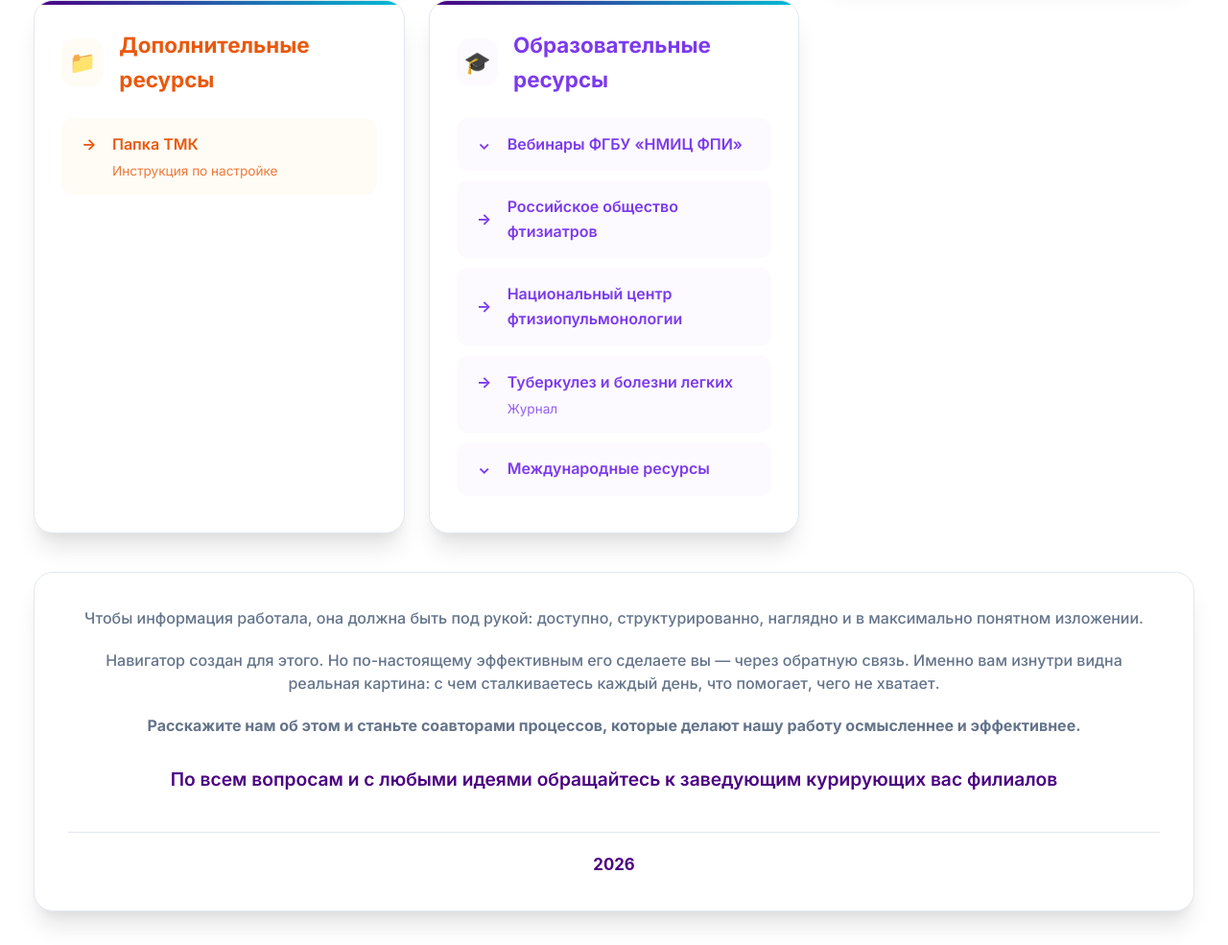
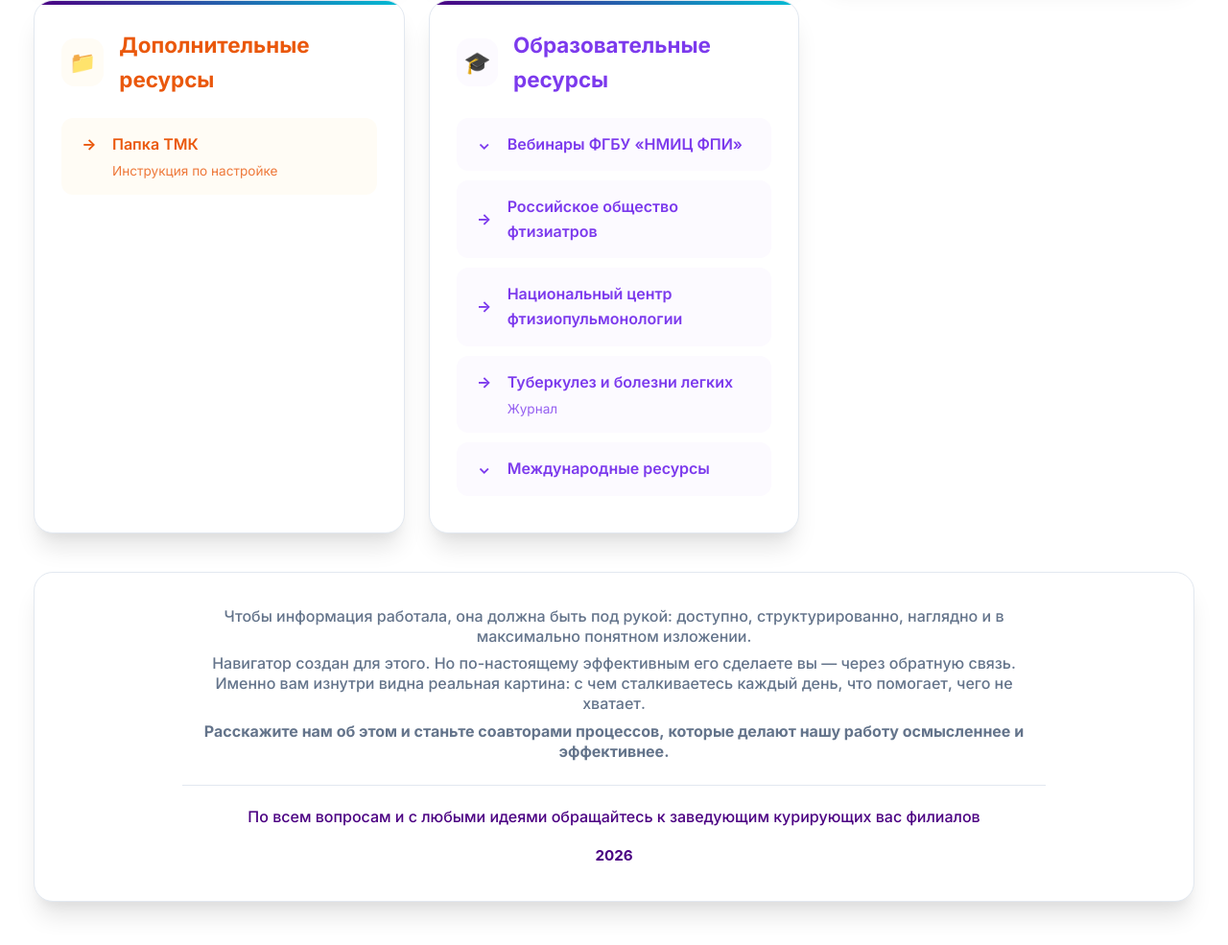
Before and after one commit to klinmokptd/navigator_PTO, a plain HTML site: page index.html in a window 1280 px wide. Shown: the part 1541-2526 px from the top of the page at 96% size. Drawn offline with Linux system fonts and the light colour scheme.

Commit message:
Update index.html

```diff
--- a/index.html
+++ b/index.html
@@ -1173,29 +1173,27 @@
             </div> <!-- Конец grid -->
 
                           <div class="footer">
-    <div style="display: flex; flex-wrap: wrap; gap: 60px; justify-content: center; align-items: center; max-width: 1200px; margin: 0 auto; text-align: center;">
+    <div style="max-width: 900px; margin: 0 auto; text-align: center;">
 
-        <!-- Левая колонка (теперь она одна и по центру) -->
-        <div style="flex: 1; min-width: 300px;">
-            <p style="font-size: 1rem; margin-bottom: 20px; line-height: 1.5;">
+        <p style="margin-bottom: 8px; line-height: 1.3; color: var(--text-secondary);">
             Чтобы информация работала, она должна быть под рукой: доступно, структурированно, наглядно и в максимально понятном изложении.
         </p>
-            <p style="font-size: 1rem; margin-bottom: 20px; line-height: 1.5;">
+
+        <p style="margin-bottom: 8px; line-height: 1.3; color: var(--text-secondary);">
             Навигатор создан для этого. Но по-настоящему эффективным его сделаете вы — через обратную связь. Именно вам изнутри видна реальная картина: с чем сталкиваетесь каждый день, что помогает, чего не хватает.
         </p>
-            <p style="font-size: 1rem; margin-bottom: 20px; line-height: 1.5;">
+
+        <p style="margin-bottom: 20px; line-height: 1.3; color: var(--text-secondary);">
             <strong>Расскажите нам об этом и станьте соавторами процессов, которые делают нашу работу осмысленнее и эффективнее.</strong>
         </p>
 
-            <!-- НОВАЯ ФРАЗА ВМЕСТО ИНИЦИАТИВНОЙ ГРУППЫ -->
-            <p style="font-size: 1.2rem; margin-top: 30px; margin-bottom: 20px; line-height: 1.5; color: var(--primary); font-weight: 600;">
+        <p style="margin: 25px 0 15px; font-size: 1rem; color: var(--primary); font-weight: 500; border-top: 1px solid var(--border); padding-top: 20px;">
             По всем вопросам и с любыми идеями обращайтесь к заведующим курирующих вас филиалов
         </p>
+
+        <div class="year" style="font-size: 0.95rem;">
+            2026
         </div>
-    </div>
-
-    <div style="border-top: 1px solid var(--border); padding-top: 20px; margin-top: 20px; text-align: center;">
-        <span class="year">2026</span>
     </div>
 </div>
         </div> <!-- Конец content-area -->
```
Lines whose indentation alone changed are shown as unchanged.
